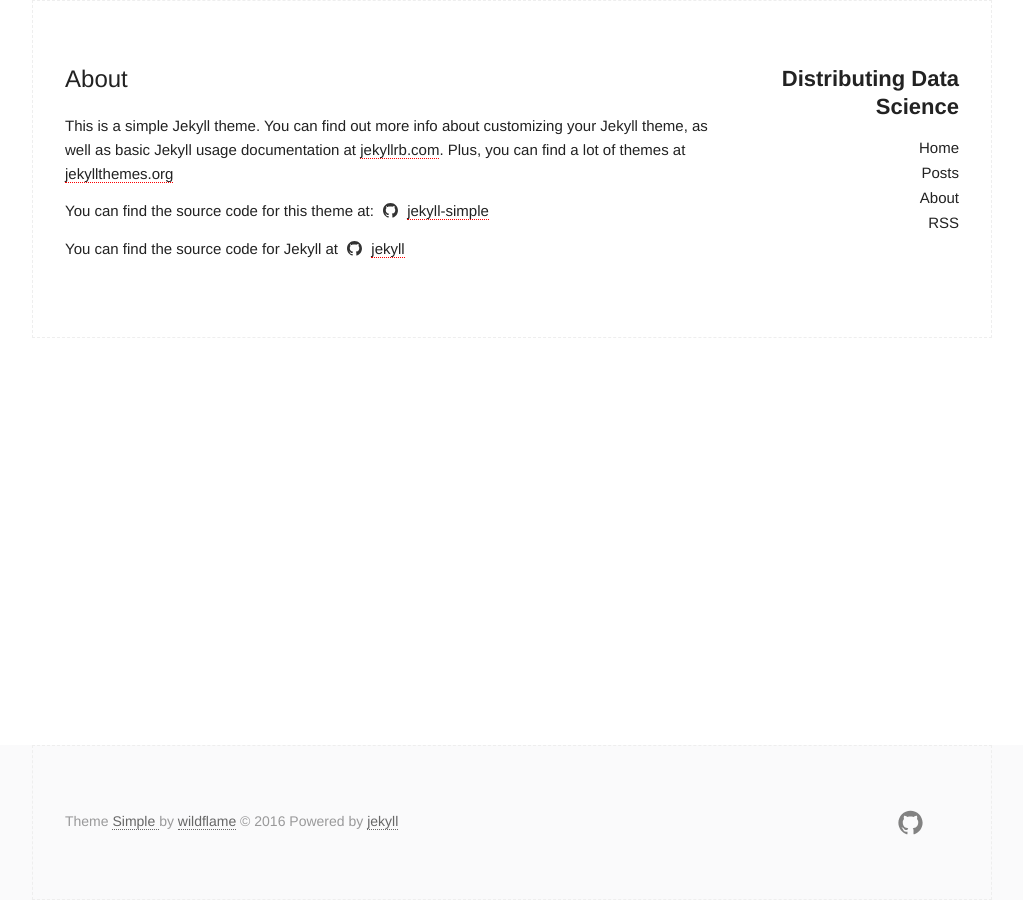
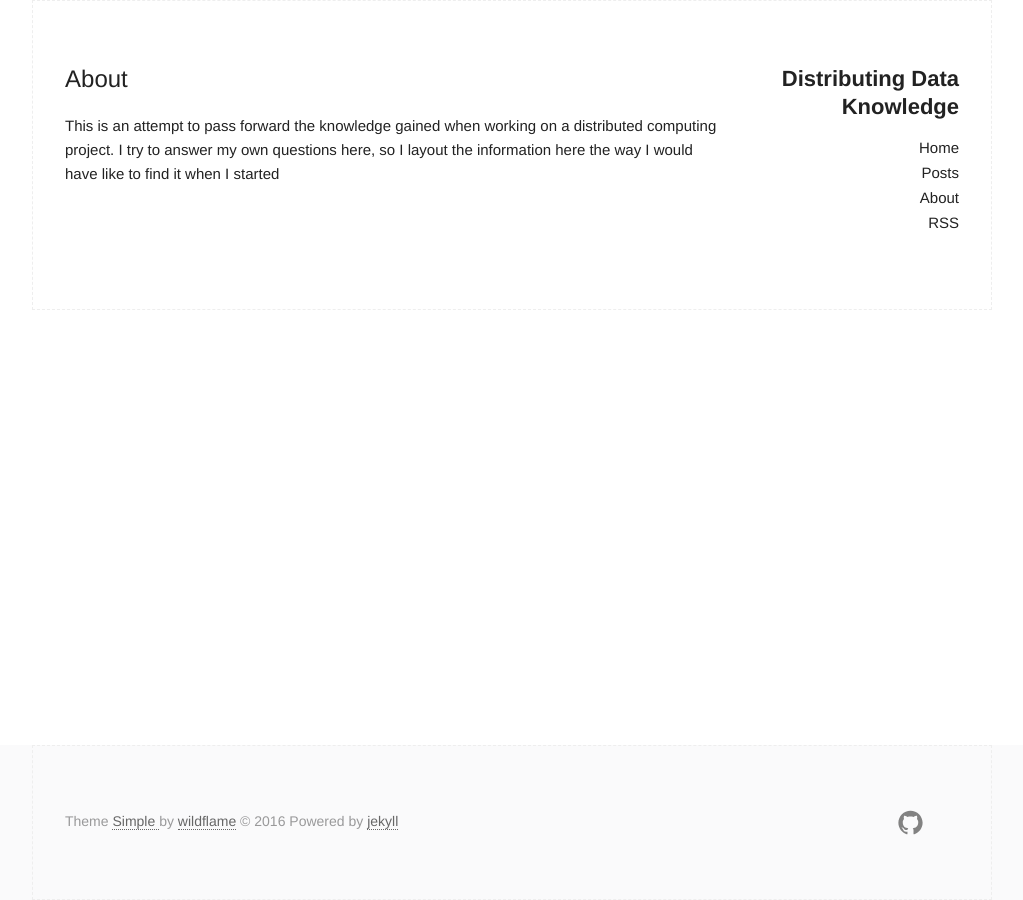
Before and after one commit to cip123/cip123.github.io, a Jekyll site: the page built from about.md, in a window 1280 px wide. Shown: the whole page, without its empty margins (128-1151 px from the left). Built offline with Jekyll 4.4.1, drawn with Linux system fonts in a browser that asks for light colours.

Commit message:
small modifications on the content of the general sections

```diff
--- a/_config.yml
+++ b/_config.yml
@@ -6,7 +6,7 @@
 # 'jekyll serve'. If you change this file, please restart the server process.
 
 # Site settings
-title: Distributing Data Science
+title: Distributing Data Knowledge
 email: ciprian@sagital.com
 description: > # this means to ignore newlines until "baseurl:"
   Write an awesome description for your new site here. You can edit this
--- a/_includes/author.html
+++ b/_includes/author.html
@@ -1,9 +1,9 @@
 <section class="author">
-  <div class="authorimage box" style="background: url({{site.baseurl}}/assets/img/Taffy.jpg)"></div>
+  <div class="authorimage box" style="background: url({{site.baseurl}}/assets/img/image.jpg)"></div>
   <div class="authorinfo box">
-    <p>Author | David Lin</p>
+    <p>Author | Ciprian Trusca</p>
     <p class="bio">
-      Currently a Ph.D. student in Singapore University of Technology and Design in the area of Human-Computer Interaction(HCI).
+      Software developer, focused on distributed computing.
     </p>
   </div>
 </section>
--- a/about.md
+++ b/about.md
@@ -4,8 +4,4 @@ title: About
 permalink: /about/
 ---
 
-This is a simple Jekyll theme. You can find out more info about customizing your Jekyll theme, as well as basic Jekyll usage documentation at [jekyllrb.com](http://jekyllrb.com/).  Plus, you can find a lot of themes at [jekyllthemes.org](http://jekyllthemes.org/)
-
-You can find the source code for this theme at: <data data-icon="ei-sc-github"></data>  [jekyll-simple](https://github.com/wild-flame/jekyll-simple)
-
-You can find the source code for Jekyll at <data data-icon="ei-sc-github"></data>  [jekyll](https://github.com/jekyll/jekyll)
+This is an attempt to pass forward the knowledge gained when working on a distributed computing project. I try to answer my own questions here, so I layout the information here the way I would have like to find it when I started
```
Also changed, not shown: assets/img/Taffy.jpg (deleted).
